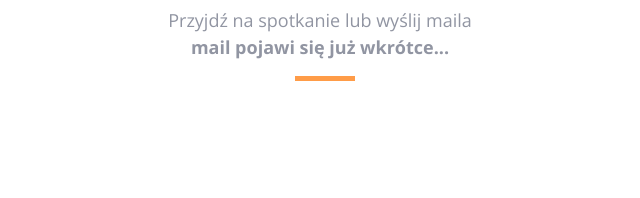
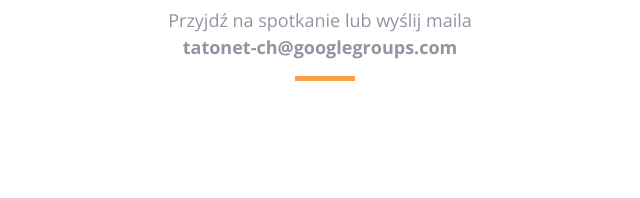
Before and after one commit to tato-ch/tato-ch.github.io, a plain HTML site: page index.html in a window 1280 px wide. Shown: the part 4036-4234 px from the top of the page, 320-960 px from the left. Drawn offline with nearby package versions, Linux system fonts and the light colour scheme.

Commit message:
dodanie adresu e-mail

```diff
--- a/index.html
+++ b/index.html
@@ -445,7 +445,7 @@
         <div class="section-header">
           <h2>Kontakt</h2>
           <p>Przyjdź na spotkanie lub wyślij maila<br />
-          <b>mail pojawi się już wkrótce...</b></p>
+          <b>tatonet-ch@googlegroups.com</b></p>
         </div><!-- End Section Title -->
 
         <!-- div class="row contact-info">
```
